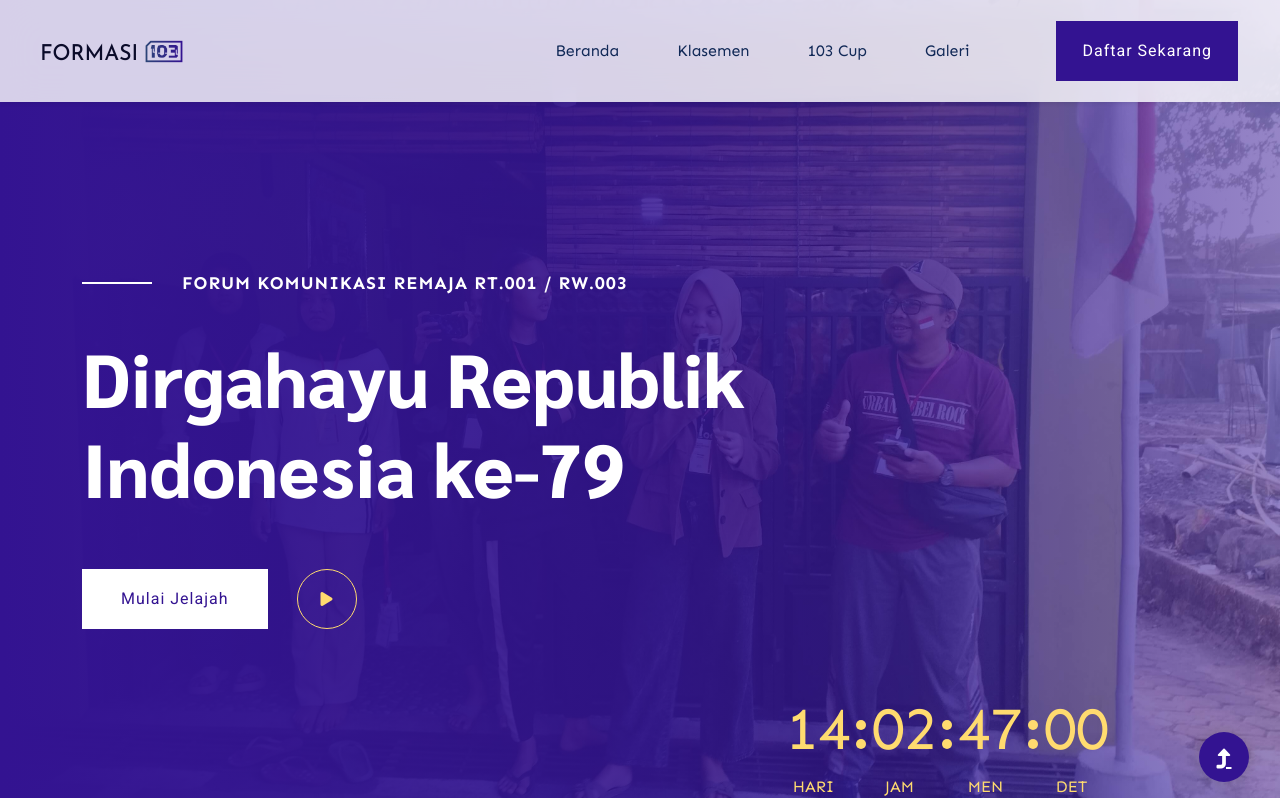
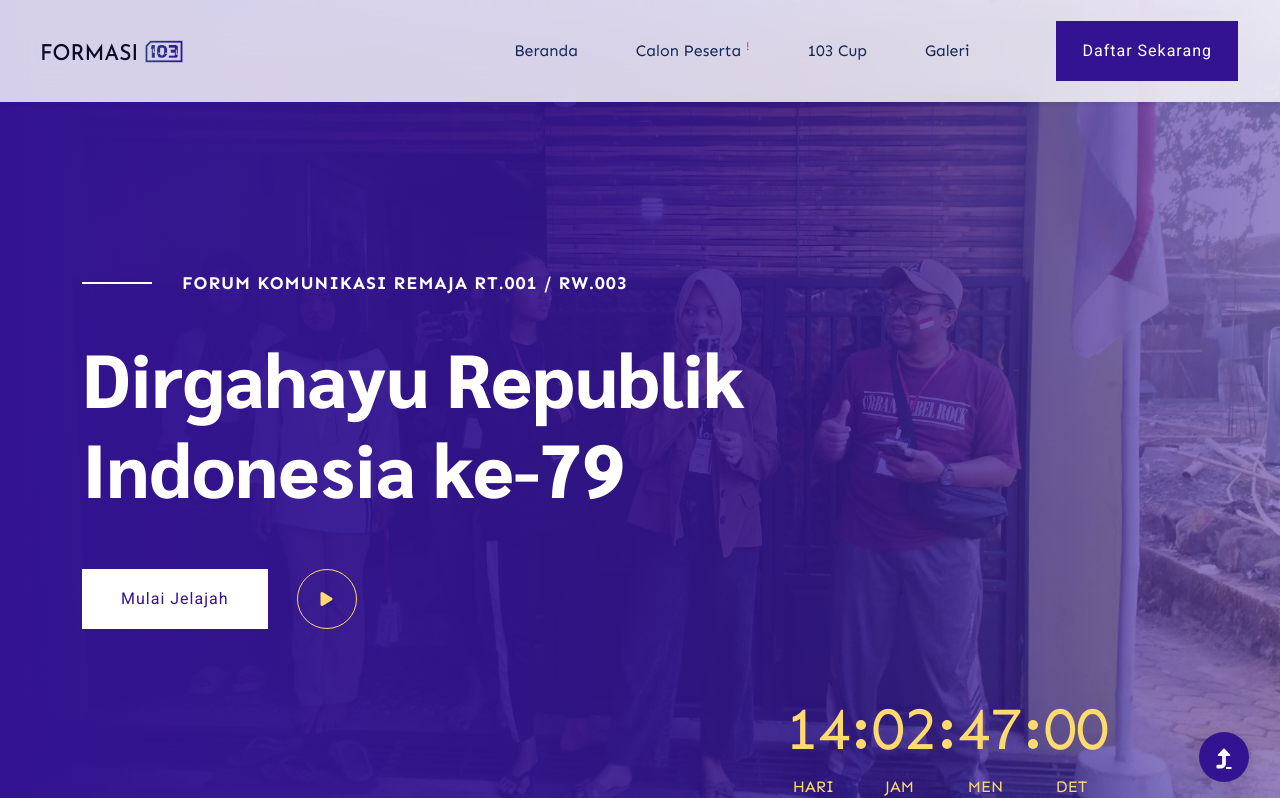
Before and after one commit to fauzantrif/pitulasan, a PHP site: page /index.php in a window 1280 px wide. Shown: the top 798 px of the page. Run offline with PHP 8.4, Linux system fonts and the light colour scheme; data comes from the database, SQL or seed files in the repository; some libraries are stand-ins or nearby versions.

Commit message:
Navbar: removed klasemen & added participant

```diff
--- a/comps/body.navbar.php
+++ b/comps/body.navbar.php
@@ -17,8 +17,8 @@
                                 <nav>
                                     <ul id="navigation">
                                         <li><a href="./">Beranda</a></li>
-                                        <li><a href="./klasemen">Klasemen</a></li>
-                                        <!-- <li><a href="./peserta">Calon Peserta <sup class="text-danger">BARU!</sup></a></li> -->
+                                        <!-- <li><a href="./klasemen">Klasemen</a></li> -->
+                                        <li><a href="./peserta">Calon Peserta <sup class="text-danger">!</sup></a></li>
                                         <li><a href="./103-cup">103 Cup</a></li>
                                         <li><a href="#">Galeri</a>
                                             <ul class="submenu">
```
